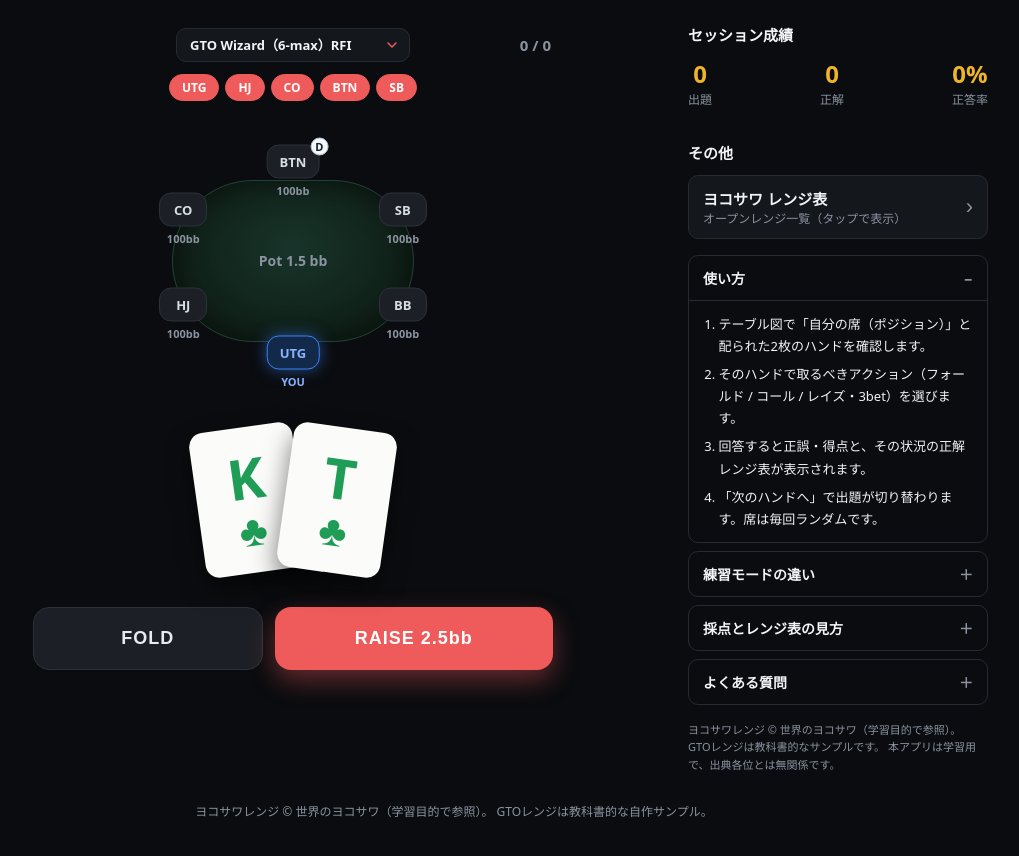
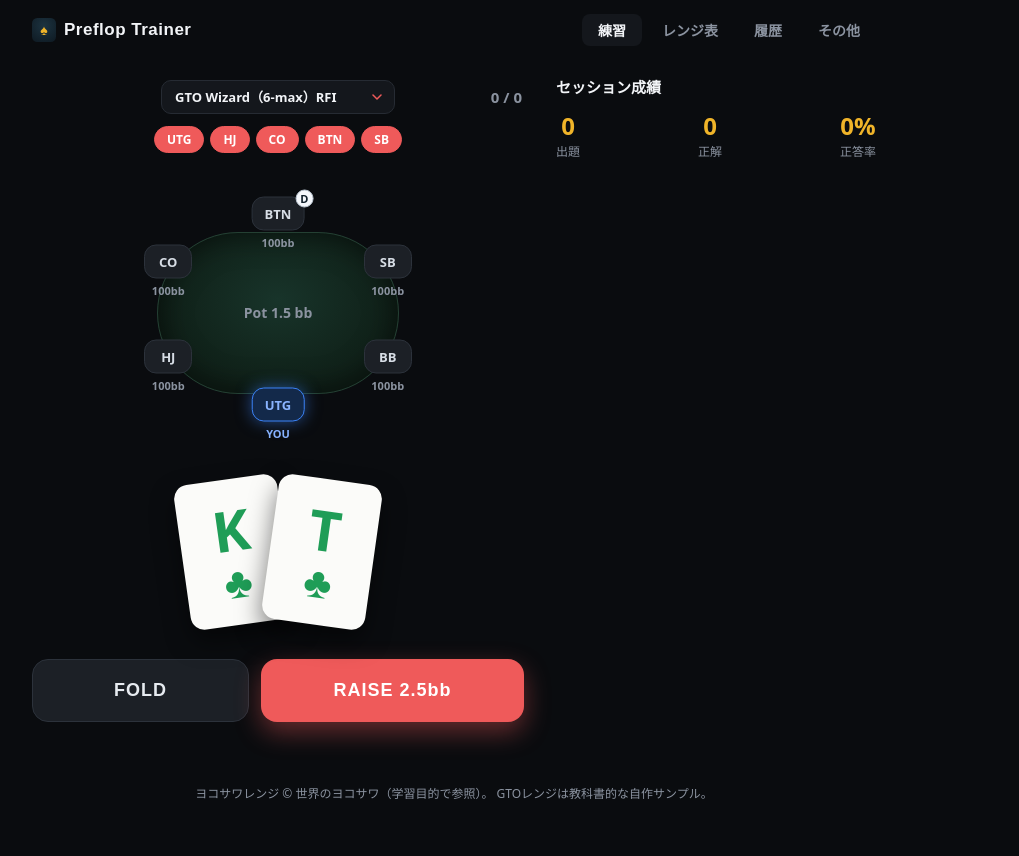
Before and after one commit to EgTheGoat/preflop-drill, a React (Vite) app: page / in a window 1280 px wide. Shown: the top 856 px of the page, without its empty margins (186-1205 px from the left). Built offline with nearby package versions, Linux system fonts and the light colour scheme.

Commit message:
feat: PC版レイアウト刷新（ヘッダーナビ・レンジ表2カラム化）

```diff
--- a/src/App.tsx
+++ b/src/App.tsx
@@ -5,11 +5,39 @@ import { MoreHub } from "./components/MoreHub";
 import { ChartView } from "./components/ChartView";
 import { BottomNav, type View } from "./components/BottomNav";
 
+const NAV_ITEMS: { id: View; label: string }[] = [
+  { id: "train", label: "練習" },
+  { id: "chart", label: "レンジ表" },
+  { id: "stats", label: "履歴" },
+  { id: "more", label: "その他" },
+];
+
 export default function App() {
   const [view, setView] = useState<View>("train");
 
   return (
-    <div className="app" data-view={view}>
+    <>
+      <header className="app-header">
+        <div className="app-header-inner">
+          <button className="app-header-brand" onClick={() => setView("train")}>
+            <img src="/icon.svg" alt="" className="app-header-icon" />
+            Preflop Trainer
+          </button>
+          <nav className="app-header-nav">
+            {NAV_ITEMS.map((item) => (
+              <button
+                key={item.id}
+                className={`app-header-nav-btn${view === item.id ? " on" : ""}`}
+                onClick={() => setView(item.id)}
+              >
+                {item.label}
+              </button>
+            ))}
+          </nav>
+        </div>
+      </header>
+
+      <div className="app" data-view={view}>
       <main className="layout">
         <section className="pane pane-train col-main">
           <Quiz />
@@ -32,6 +60,7 @@ export default function App() {
       </footer>
 
       <BottomNav view={view} onChange={setView} />
-    </div>
+      </div>
+    </>
   );
 }
--- a/src/components/ChartView.tsx
+++ b/src/components/ChartView.tsx
@@ -16,6 +16,12 @@ const YOKOSAWA_DUMMY: Range = {
 
 const GTO_MODES = MODES.filter((m) => !m.id.startsWith("yokosawa"));
 
+function formatRangeLabel(label: string): string {
+  const vsIdx = label.indexOf(" vs ");
+  if (vsIdx === -1) return label;
+  return `${label.slice(0, vsIdx)} (${label.slice(vsIdx + 1)})`;
+}
+
 export function ChartView() {
   const [tab, setTab] = useState<"yokosawa" | "gto">("gto");
   const [gtoModeId, setGtoModeId] = useState<Mode>(GTO_MODES[0].id);
@@ -32,6 +38,9 @@ export function ChartView() {
 
   return (
     <div className="chart-view">
+      <div className="chart-layout">
+        {/* 左: 選択パネル */}
+        <div className="chart-sidebar">
           <div className="chart-tab-toggle">
             <button className={tab === "gto" ? "on" : ""} onClick={() => setTab("gto")}>
               GTO
@@ -41,13 +50,7 @@ export function ChartView() {
             </button>
           </div>
 
-      {tab === "yokosawa" ? (
-        <>
-          <h2 className="chart-title">ヨコサワ オープンレンジ表</h2>
-          <RangeGrid range={YOKOSAWA_DUMMY} tierColored />
-          <TierLegend />
-        </>
-      ) : (
+          {tab === "gto" && (
             <>
               <div className="chart-mode-btns">
                 {GTO_MODES.map((m) => (
@@ -67,13 +70,27 @@ export function ChartView() {
                     className={selectedRange.id === r.id ? "on" : ""}
                     onClick={() => setSelectedRangeId(r.id)}
                   >
-                {r.label}
+                    {formatRangeLabel(r.label)}
                   </button>
                 ))}
               </div>
-          <RangeGrid range={selectedRange} />
             </>
           )}
+
+          {tab === "yokosawa" && (
+            <TierLegend defaultOpen />
+          )}
+        </div>
+
+        {/* 右: レンジグリッド */}
+        <div className="chart-main">
+          {tab === "yokosawa" ? (
+            <RangeGrid range={YOKOSAWA_DUMMY} tierColored />
+          ) : (
+            <RangeGrid range={selectedRange} />
+          )}
+        </div>
+      </div>
     </div>
   );
 }
--- a/src/components/MoreHub.tsx
+++ b/src/components/MoreHub.tsx
@@ -1,7 +1,6 @@
 // 「その他」ハブ。回遊の入口としてのリンク群＋アプリの使い方/解説をまとめる。
 // 外側はカードで包まず、リンクカードと折りたたみセクションを直接並べる。
 
-import { ChartPopover } from "./ChartPopover";
 
 interface HubSection {
   title: string;
@@ -89,12 +88,6 @@ export function MoreHub() {
     <div className="more-hub">
       <h3>その他</h3>
 
-      <ul className="hub-list">
-        <li>
-          <ChartPopover />
-        </li>
-      </ul>
-
       <div className="hub-sections">
         {SECTIONS.map((s) => (
           <details key={s.title} className="hub-section" open={s.title === "使い方"}>
--- a/src/index.css
+++ b/src/index.css
@@ -29,26 +29,98 @@ body {
   margin: 0 auto;
   padding: calc(16px + env(safe-area-inset-top)) 16px 40px;
 }
+@media (min-width: 821px) {
+  .app {
+    padding-left: 10%;
+    padding-right: 10%;
+  }
+}
+
+/* ---- app header (PC only) ---- */
+.app-header {
+  width: 100%;
+  background: var(--bg);
+}
+.app-header-inner {
+  display: flex;
+  align-items: center;
+  justify-content: space-between;
+  max-width: 1100px;
+  margin: 0 auto;
+  padding: 14px 10%;
+}
+.app-header-brand {
+  display: flex;
+  align-items: center;
+  gap: 8px;
+  font-size: 17px;
+  font-weight: 800;
+  letter-spacing: 0.5px;
+  color: var(--text);
+  white-space: nowrap;
+  background: none;
+  border: none;
+  padding: 0;
+  cursor: pointer;
+}
+.app-header-icon {
+  width: 24px;
+  height: 24px;
+}
+.app-header-nav {
+  display: flex;
+  gap: 4px;
+}
+.app-header-nav-btn {
+  padding: 6px 16px;
+  border-radius: 8px;
+  border: none;
+  background: transparent;
+  color: var(--muted);
+  font-size: 14px;
+  font-weight: 600;
+  cursor: pointer;
+}
+.app-header-nav-btn.on {
+  background: var(--bg-2);
+  color: var(--text);
+}
+.app-header-nav-btn:hover:not(.on) {
+  color: var(--text);
+}
+@media (max-width: 820px) {
+  .app-header {
+    display: none;
+  }
+}
 
 /* ---- layout ---- */
 .layout {
-  display: grid;
-  grid-template-columns: 1fr 300px;
-  grid-template-areas:
-    "train stats"
-    "train more";
-  gap: 22px;
-  margin-top: 8px;
-  align-items: start;
+  position: relative;
 }
-.pane-train {
-  grid-area: train;
-}
-.pane-stats {
-  grid-area: stats;
-}
-.pane-more {
-  grid-area: more;
+
+/* PC: data-view でペイン切替 */
+@media (min-width: 821px) {
+  .pane {
+    display: none;
+  }
+  /* 練習: quiz + stats 2カラム */
+  .app[data-view="train"] .pane-train,
+  .app[data-view="train"] .pane-stats {
+    display: block;
+  }
+  .app[data-view="train"] .layout {
+    display: grid;
+    grid-template-columns: 1fr 320px;
+    gap: 32px;
+    align-items: start;
+  }
+  /* その他のタブ: フル幅 */
+  .app[data-view="chart"] .pane-chart,
+  .app[data-view="stats"] .pane-stats,
+  .app[data-view="more"] .pane-more {
+    display: block;
+  }
 }
 
 /* モバイル: タブで1画面ずつ切り替える（下部ナビと連動） */
@@ -67,6 +139,7 @@ body {
     display: block;
   }
 }
+
 
 /* ================= QUIZ ================= */
 .quiz {
@@ -1191,11 +1264,24 @@ body {
 }
 
 /* ================= chart view (レンジ表タブ) ================= */
-.pane-chart {
-  display: none;
-}
 .chart-view {
   padding: 4px 0 8px;
+}
+.chart-layout {
+  display: grid;
+  grid-template-columns: 1fr 2fr;
+  gap: 24px;
+  align-items: start;
+}
+.chart-sidebar {
+  display: flex;
+  flex-direction: column;
+  gap: 12px;
+}
+@media (max-width: 820px) {
+  .chart-layout {
+    display: block;
+  }
 }
 .chart-title {
   margin: 0 0 14px;
```
Lines whose indentation alone changed are shown as unchanged.
